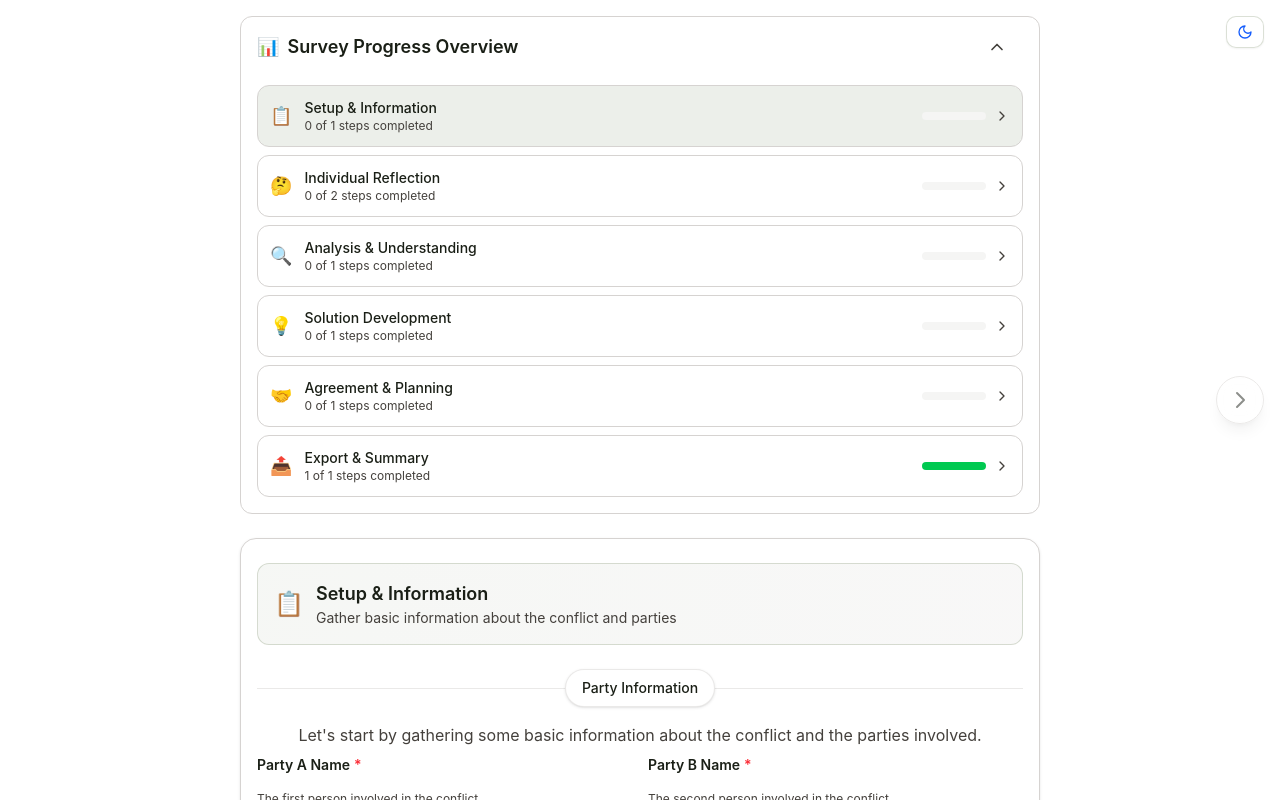
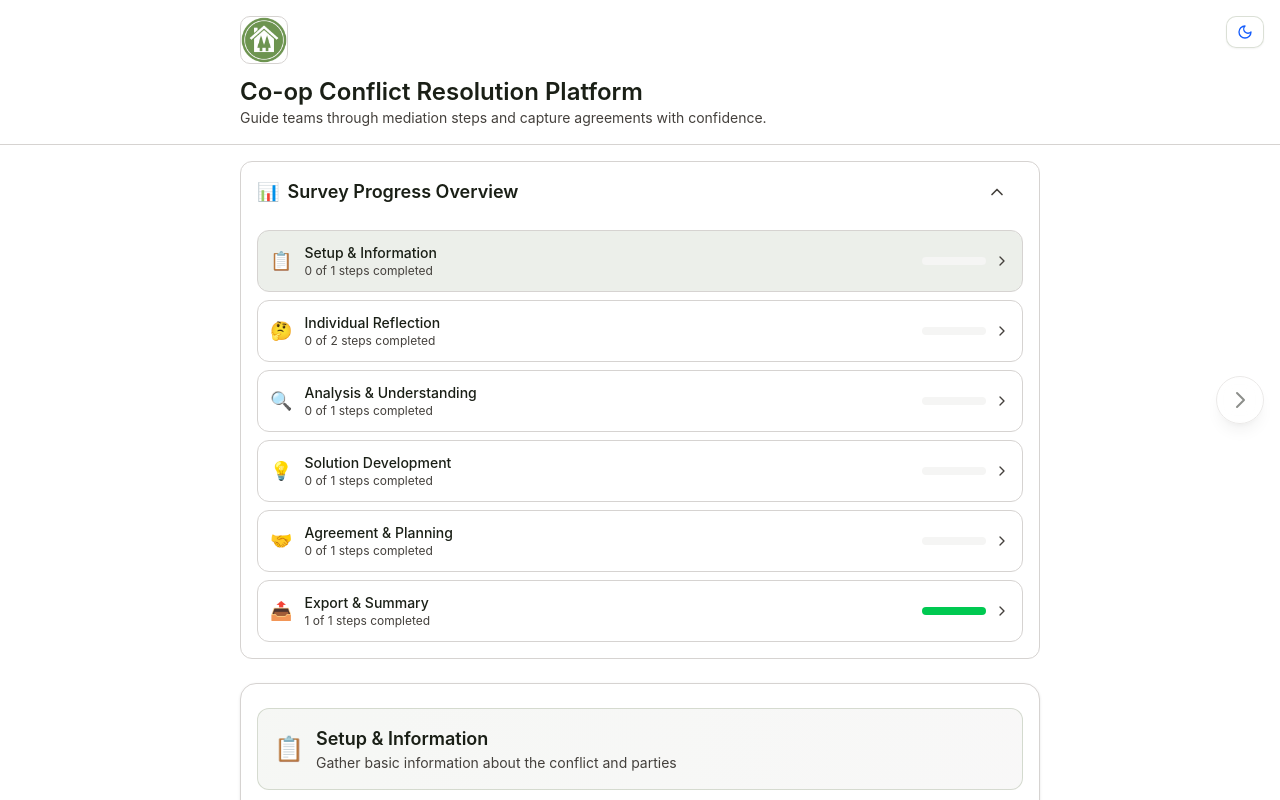
Before and after one commit to guitarbeat/conflict-mediation-platform, a React (Vite) app: page / in a window 1280 px wide. Shown: the top 800 px of the page. Built offline with nearby package versions, Linux system fonts and the light colour scheme.

Commit message:
Add accessible app header

```diff
--- a/src/App.jsx
+++ b/src/App.jsx
@@ -114,6 +114,23 @@ function App() {
       <Toaster richColors position="top-right" />
       <DarkModeToggle />
 
+      <header className="border-b border-border bg-card/60 backdrop-blur">
+        <div className="container mx-auto flex flex-col sm:flex-row items-start sm:items-center gap-3 px-3 sm:px-6 py-4 max-w-4xl">
+          <img
+            src={logo}
+            alt="Co-op logo"
+            className="h-12 w-12 rounded-md border border-border bg-background object-contain"
+          />
+          <div>
+            <h1 className="text-xl sm:text-2xl font-semibold text-foreground">
+              Co-op Conflict Resolution Platform
+            </h1>
+            <p className="text-sm text-muted-foreground">
+              Guide teams through mediation steps and capture agreements with confidence.
+            </p>
+          </div>
+        </div>
+      </header>
 
       <div className="container mx-auto px-2 sm:px-4 py-2 sm:py-4 max-w-4xl">
         {loadedFromStorage && (
```
